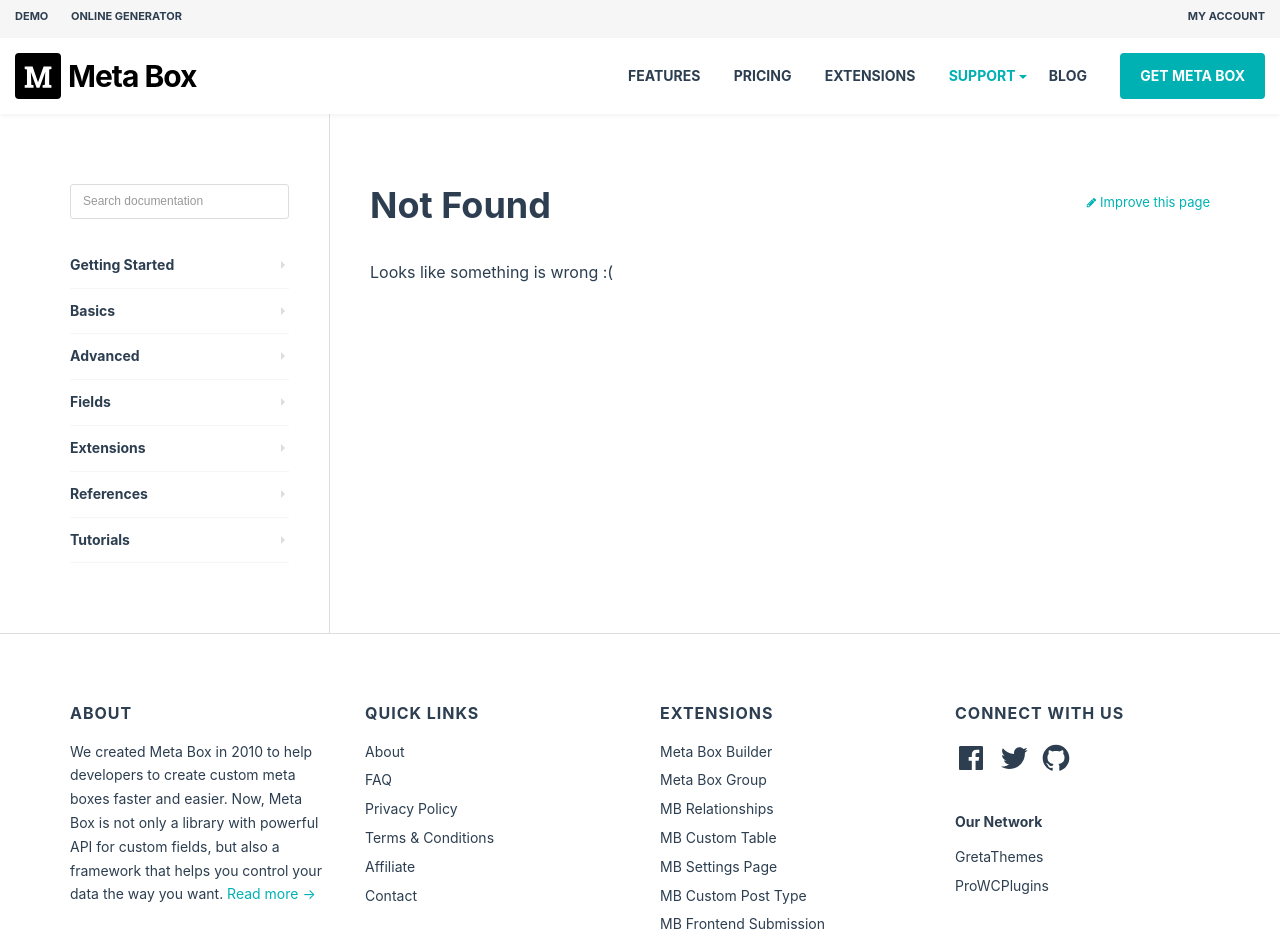
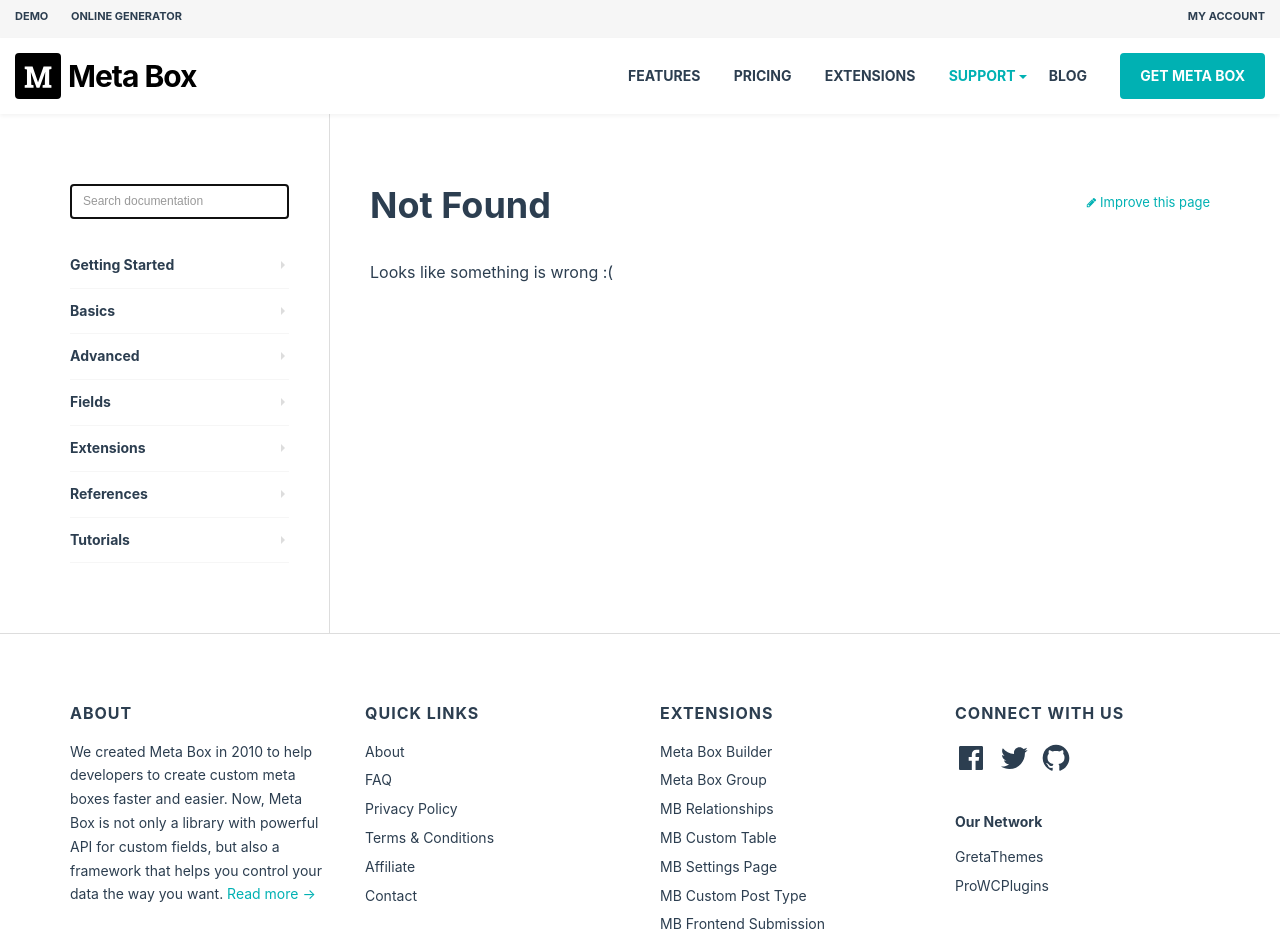
Before and after one commit to wpmetabox/docs, a Jekyll site: the page built from 404.md, in a window 1280 px wide. Shown: the part 965-1910 px from the top of the page. Built offline with Jekyll 4.4.1, drawn with Linux system fonts in a browser that asks for light colours; comment, search, counter and statistics services are not loaded; grey boxes are pictures that could not be loaded.

Commit message:
Update docs-navigation.html

```diff
--- a/_includes/docs-navigation.html
+++ b/_includes/docs-navigation.html
@@ -1,5 +1,5 @@
 <nav class="docs-navigation" role="navigation">
-	<input type="text" class="docs-navigation__filter" placeholder="Search documentation" id="filter">
+	<input type="text" class="docs-navigation__filter" placeholder="Search documentation" id="filter" autofocus>
 	<ul class="docs-navigation__menu">
 		{% for cat in site.data.docs %}
 			{% assign has_docs = cat.items | where_exp: "item", "item == page.url" | first %}
```
